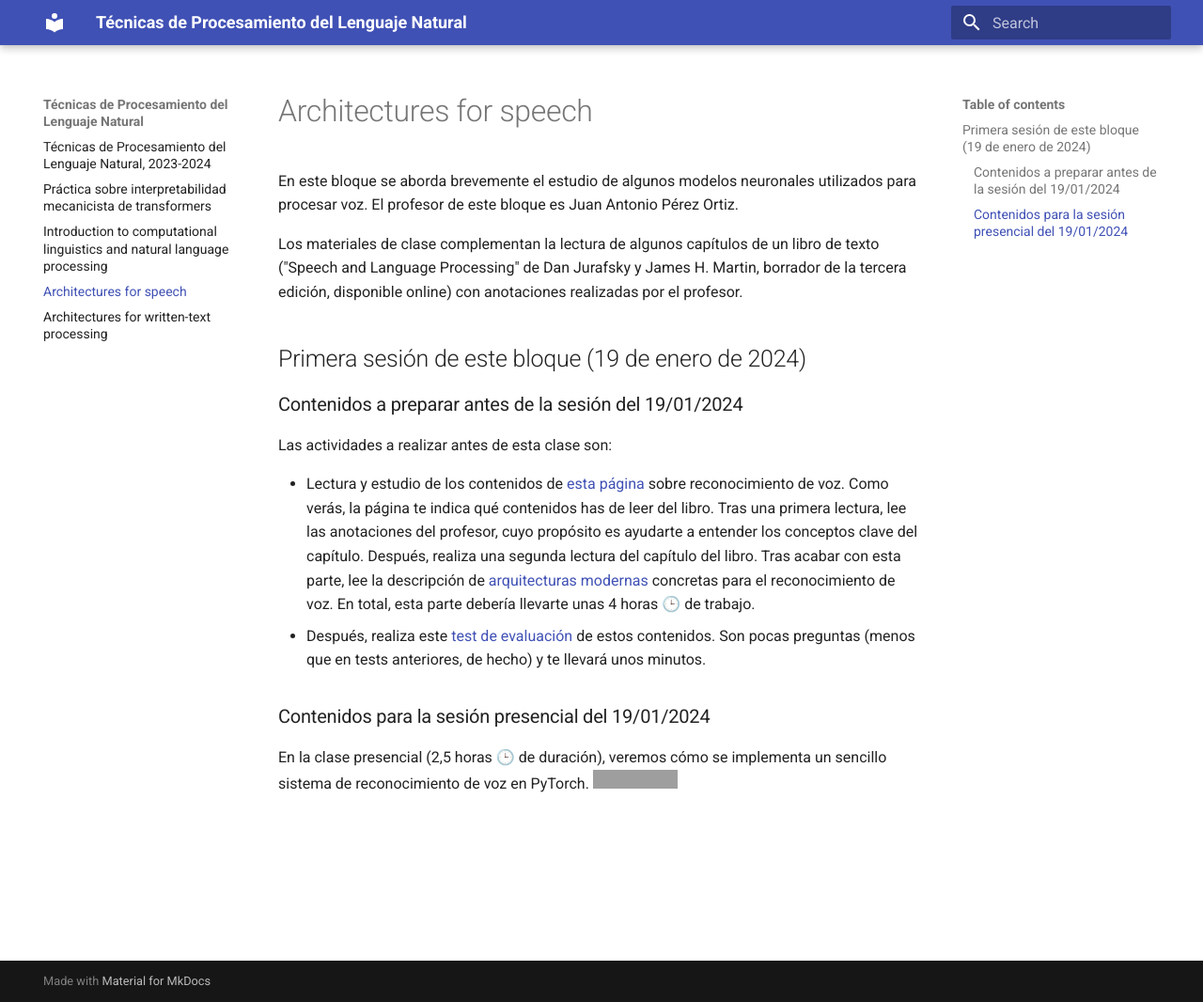
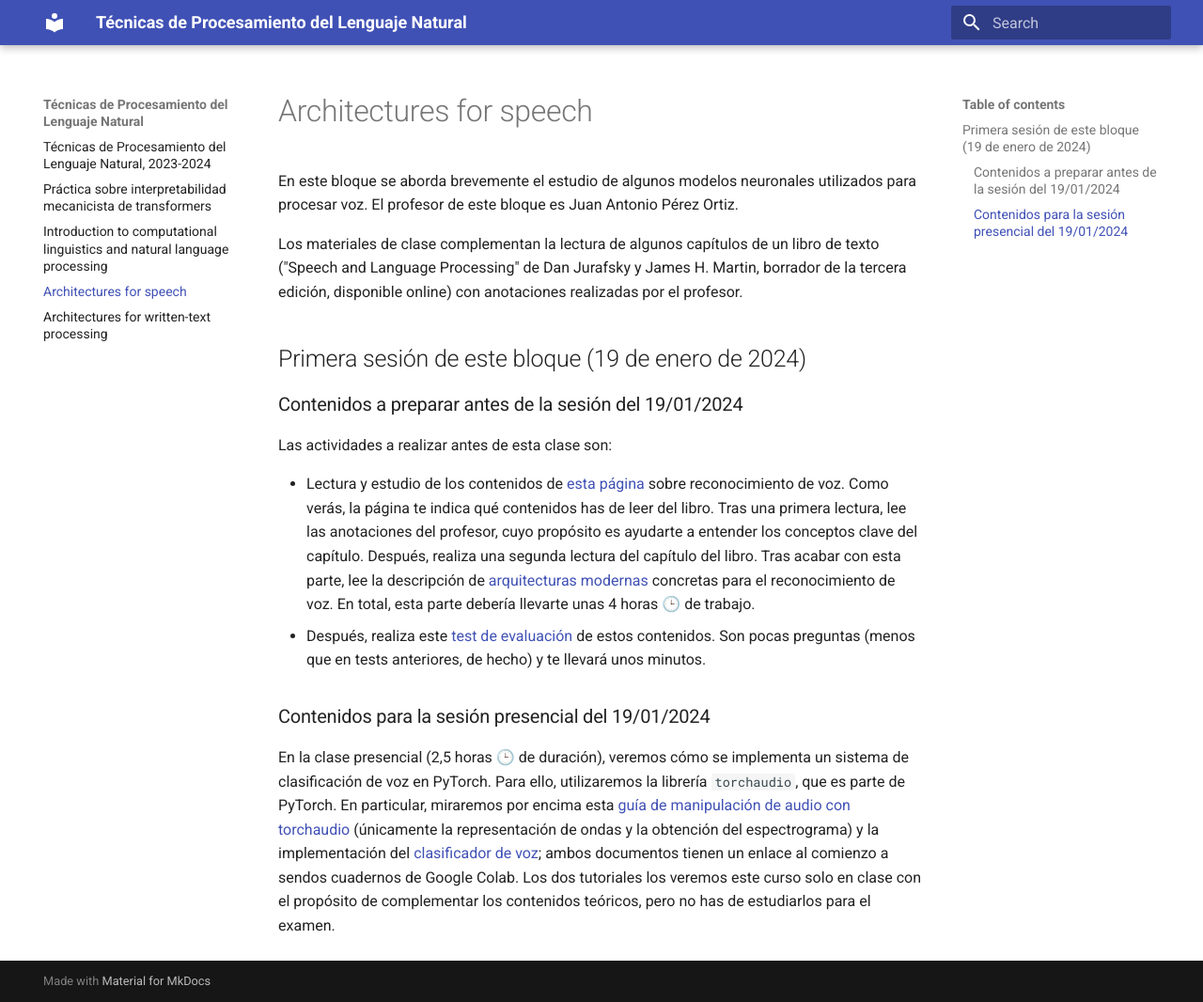
Before and after one commit to jaspock/tpln2324, an MkDocs documentation site: the page built from docs/speech.md, in a window 1280 px wide and 1066 px high. Shown: the whole window at 94% size. Built offline with MkDocs 1.6.1 and Material for MkDocs 9.7.7, drawn with Linux system fonts in a browser that asks for light colours; grey boxes are pictures that could not be loaded.

Commit message:
Eliminado por ahora el notebook de speech

```diff
--- a/docs/speech.md
+++ b/docs/speech.md
@@ -15,4 +15,4 @@ Las actividades a realizar antes de esta clase son:
 
 ### Contenidos para la sesión presencial del 19/01/2024
 
-En la clase presencial (2,5 horas 🕒️ de duración), veremos cómo se implementa un sencillo sistema de reconocimiento de voz en PyTorch. <a href="https://colab.research.google.com/github/jaspock/me/blob/main/docs/materials/transformers/assets/notebooks/speeeeech.ipynb"><img src="https://colab.research.google.com/assets/colab-badge.svg" alt="Open In Colab\"></a>
+En la clase presencial (2,5 horas 🕒️ de duración), veremos cómo se implementa un sistema de clasificación de voz en PyTorch. Para ello, utilizaremos la librería `torchaudio`, que es parte de PyTorch. En particular, miraremos por encima esta [guía de manipulación de audio con torchaudio](https://pytorch.org/tutorials/beginner/audio_preprocessing_tutorial.html) (únicamente la representación de ondas y la obtención del espectrograma) y la implementación del [clasificador de voz](https://pytorch.org/tutorials/intermediate/speech_command_classification_with_torchaudio_tutorial.html); ambos documentos tienen un enlace al comienzo a sendos cuadernos de Google Colab. Los dos tutoriales los veremos este curso solo en clase con el propósito de complementar los contenidos teóricos, pero no has de estudiarlos para el examen.
```
